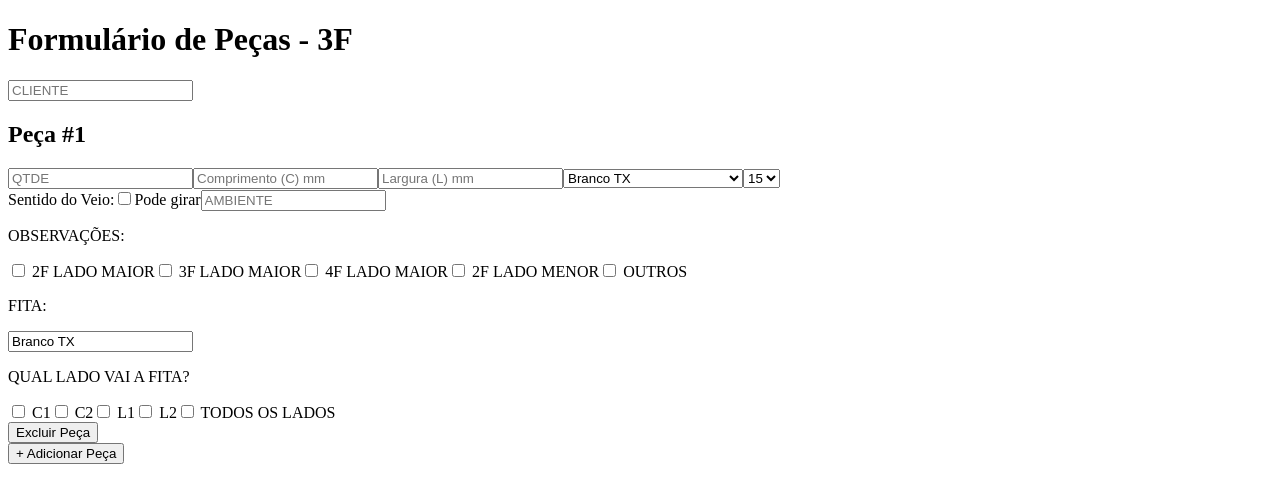
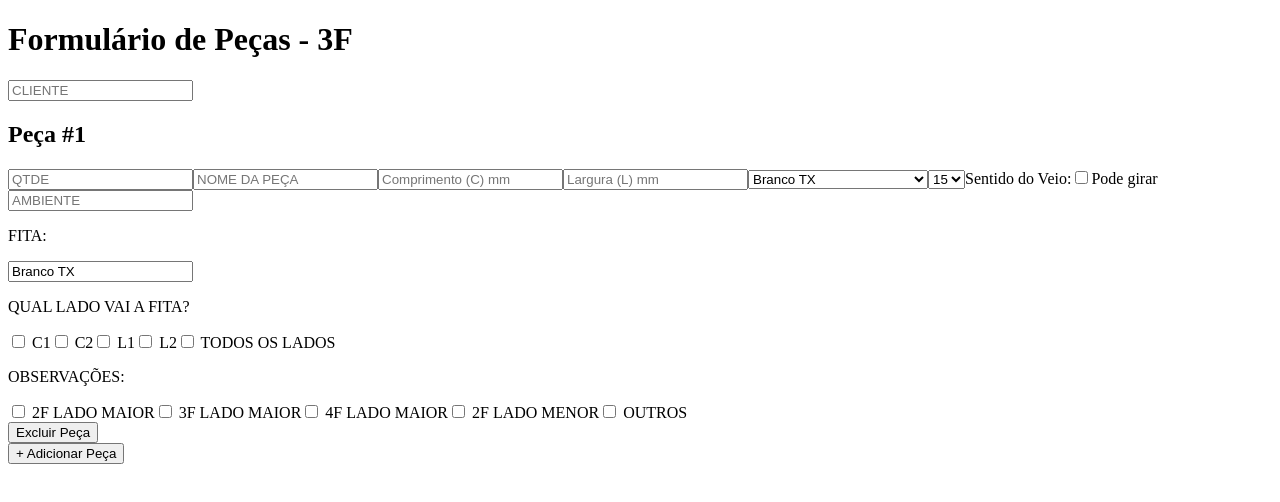
Before and after one commit to felipebroilo/plano3f, a Next.js app: page / in a window 1280 px wide. Shown: the top 502 px of the page. Built offline with nearby package versions, Linux system fonts and the light colour scheme.

Commit message:
Atualização com nome da peça, validações e layout linear

```diff
--- a/pages/index.js
+++ b/pages/index.js
@@ -1,126 +1,223 @@
+// pages/index.js
 
-import { useState } from "react"
+import { useState } from "react";
 
 export default function Home() {
-  const [cliente, setCliente] = useState("")
+  const [cliente, setCliente] = useState("");
   const [pecas, setPecas] = useState([
     {
-      id: 1,
+      numero: 1,
       qtde: "",
+      nome: "",
       comprimento: "",
       largura: "",
       chapa: "Branco TX",
       espessura: "15",
       veio: false,
       ambiente: "",
-      observacoes: [],
-      obsOutros: "",
       fita: "Branco TX",
       fitaOutro: "",
       lados: { c1: false, c2: false, l1: false, l2: false, todos: false },
+      observacoes: [],
+      obsOutros: "",
     },
-  ])
+  ]);
 
-  const opcoesChapas = ["Branco TX", "Preto TX", "Cru", "Mocca Fibraplac", "Italian Noce Eucatex", "Noce Oro Eucatex", "Cinza Italia Lacca Eucatex", "OUTROS"]
-  const espessuras = ["3", "6", "9", "15", "18"]
-  const obsFixas = ["2F LADO MAIOR", "3F LADO MAIOR", "4F LADO MAIOR", "2F LADO MENOR", "OUTROS"]
+  const chapas = [
+    "Branco TX",
+    "Preto TX",
+    "Cru",
+    "Mocca Fibraplac",
+    "Italian Noce Eucatex",
+    "Noce Oro Eucatex",
+    "Cinza Italia Lacca Eucatex",
+    "OUTROS",
+  ];
 
-  const handleChange = (index, campo, valor) => {
-    const novasPecas = [...pecas]
-    novasPecas[index][campo] = valor
+  const espessuras = ["3", "6", "9", "15", "18"];
 
-    // Atualiza fita automaticamente com base na chapa, se não estiver usando opção manual
-    if (campo === "chapa" && valor !== "OUTROS") {
-      novasPecas[index].fita = valor
-      novasPecas[index].fitaOutro = ""
+  const obsFixas = [
+    "2F LADO MAIOR",
+    "3F LADO MAIOR",
+    "4F LADO MAIOR",
+    "2F LADO MENOR",
+    "OUTROS",
+  ];
+
+  const handleChange = (index, field, value) => {
+    const newPecas = [...pecas];
+    newPecas[index][field] = value;
+
+    if (field === "chapa") {
+      newPecas[index].fita = value;
+      newPecas[index].fitaOutro = "";
     }
 
-    // Se mudar a espessura ou chapa, mas fita outro tiver valor, mantém ele
-    if (campo === "chapa" && valor === "OUTROS") {
-      novasPecas[index].fita = ""
-    }
-
-    setPecas(novasPecas)
-  }
+    setPecas(newPecas);
+  };
 
   const toggleTodosLados = (index) => {
-    const novasPecas = [...pecas]
-    const todos = !novasPecas[index].lados.todos
-    novasPecas[index].lados = {
+    const newPecas = [...pecas];
+    const todos = !newPecas[index].lados.todos;
+    newPecas[index].lados = {
       c1: todos,
       c2: todos,
       l1: todos,
       l2: todos,
       todos,
-    }
-    setPecas(novasPecas)
-  }
+    };
+    setPecas(newPecas);
+  };
 
   const addPeca = () => {
-    const ultima = pecas[pecas.length - 1]
+    const last = pecas[pecas.length - 1];
     setPecas([
       ...pecas,
       {
-        ...pecas[0],
-        id: pecas.length + 1,
+        ...last,
+        numero: last.numero + 1,
         qtde: "",
+        nome: "",
         comprimento: "",
         largura: "",
-        veio: false,
         ambiente: "",
+        lados: { c1: false, c2: false, l1: false, l2: false, todos: false },
         observacoes: [],
         obsOutros: "",
-        lados: { c1: false, c2: false, l1: false, l2: false, todos: false },
-        fitaOutro: "",
-        fita: ultima.fita,
-        chapa: ultima.chapa,
-        espessura: ultima.espessura,
       },
-    ])
-  }
+    ]);
+  };
 
   const removePeca = (index) => {
-    const novas = [...pecas]
-    novas.splice(index, 1)
-    setPecas(novas)
-  }
+    const newPecas = [...pecas];
+    newPecas.splice(index, 1);
+    setPecas(newPecas);
+  };
 
   return (
-    <div className="p-6 text-black">
-      <h1 className="text-2xl font-bold mb-4">Formulário de Peças - 3F</h1>
-      <input placeholder="CLIENTE" value={cliente} onChange={e => setCliente(e.target.value)} className="border p-2 mb-4 w-full" />
+    <div className="p-4">
+      <h1 className="text-3xl font-bold mb-4">Formulário de Peças - 3F</h1>
+      <input
+        className="border p-2 mb-4 w-full"
+        placeholder="CLIENTE"
+        value={cliente}
+        onChange={(e) => setCliente(e.target.value)}
+      />
 
       {pecas.map((peca, i) => (
         <div key={i} className="mb-6 border-b pb-4">
-          <h2 className="text-lg font-semibold mb-2">Peça #{peca.id}</h2>
-          <div className="flex flex-wrap gap-2 mb-2">
-            <input placeholder="QTDE" value={peca.qtde} onChange={e => handleChange(i, "qtde", e.target.value)} className="border p-2 w-24" />
-            <input placeholder="Comprimento (C) mm" value={peca.comprimento} onChange={e => handleChange(i, "comprimento", e.target.value)} className="border p-2 w-40" />
-            <input placeholder="Largura (L) mm" value={peca.largura} onChange={e => handleChange(i, "largura", e.target.value)} className="border p-2 w-40" />
-            <select value={peca.chapa} onChange={e => handleChange(i, "chapa", e.target.value)} className="border p-2">
-              {opcoesChapas.map((c, idx) => (
-                <option key={idx} value={c}>{c}</option>
+          <h2 className="text-xl font-semibold">Peça #{peca.numero}</h2>
+
+          <div className="flex flex-wrap gap-2 mt-2">
+            <input
+              type="number"
+              placeholder="QTDE"
+              value={peca.qtde}
+              onChange={(e) => handleChange(i, "qtde", e.target.value)}
+              className="border p-2 w-24"
+            />
+
+            <input
+              placeholder="NOME DA PEÇA"
+              value={peca.nome}
+              onChange={(e) => handleChange(i, "nome", e.target.value)}
+              className="border p-2 flex-1"
+            />
+
+            <input
+              type="number"
+              placeholder="Comprimento (C) mm"
+              value={peca.comprimento}
+              onChange={(e) => {
+                const val = e.target.value;
+                if (parseInt(val) > 2750) alert("Comprimento acima do limite da chapa de MDF");
+                handleChange(i, "comprimento", val);
+              }}
+              className="border p-2 w-48"
+            />
+
+            <input
+              type="number"
+              placeholder="Largura (L) mm"
+              value={peca.largura}
+              onChange={(e) => {
+                const val = e.target.value;
+                if (parseInt(val) > 2750) alert("Largura acima do limite da chapa de MDF");
+                handleChange(i, "largura", val);
+              }}
+              className="border p-2 w-48"
+            />
+
+            <select
+              value={peca.chapa}
+              onChange={(e) => handleChange(i, "chapa", e.target.value)}
+              className="border p-2"
+            >
+              {chapas.map((chapa, idx) => (
+                <option key={idx} value={chapa}>{chapa}</option>
               ))}
             </select>
-            {peca.chapa === "OUTROS" && (
-              <input placeholder="Escreva a Chapa" value={peca.chapaOutro || ""} onChange={e => handleChange(i, "chapaOutro", e.target.value)} className="border p-2 w-40" />
-            )}
-            <select value={peca.espessura} onChange={e => handleChange(i, "espessura", e.target.value)} className="border p-2">
+
+            <select
+              value={peca.espessura}
+              onChange={(e) => handleChange(i, "espessura", e.target.value)}
+              className="border p-2"
+            >
               {espessuras.map((esp, idx) => (
                 <option key={idx} value={esp}>{esp}</option>
               ))}
             </select>
-          </div>
 
-          <label className="block mt-2">
+            <label className="flex items-center ml-2">
               Sentido do Veio:
-            <input type="checkbox" checked={peca.veio} onChange={() => handleChange(i, "veio", !peca.veio)} className="ml-2" />
+              <input
+                type="checkbox"
+                checked={peca.veio}
+                onChange={() => handleChange(i, "veio", !peca.veio)}
+                className="ml-2"
+              />
               {peca.veio ? "Segue comprimento" : "Pode girar"}
             </label>
 
-          <input placeholder="AMBIENTE" value={peca.ambiente} onChange={e => handleChange(i, "ambiente", e.target.value)} className="border p-2 w-full mt-2" />
+            <input
+              placeholder="AMBIENTE"
+              value={peca.ambiente}
+              onChange={(e) => handleChange(i, "ambiente", e.target.value)}
+              className="border p-2 w-full"
+            />
 
-          <div className="mt-2">
+            <div className="w-full">
+              <p>FITA:</p>
+              <input
+                value={peca.fitaOutro || peca.fita}
+                onChange={(e) => handleChange(i, "fitaOutro", e.target.value)}
+                className="border p-2 w-full"
+              />
+
+              <p className="mt-2">QUAL LADO VAI A FITA?</p>
+              {["c1", "c2", "l1", "l2"].map((lado, idx) => (
+                <label key={idx} className="mr-2">
+                  <input
+                    type="checkbox"
+                    checked={peca.lados[lado]}
+                    onChange={() => {
+                      const newPecas = [...pecas];
+                      newPecas[i].lados[lado] = !newPecas[i].lados[lado];
+                      setPecas(newPecas);
+                    }}
+                  /> {lado.toUpperCase()}
+                </label>
+              ))}
+              <label className="ml-4">
+                <input
+                  type="checkbox"
+                  checked={peca.lados.todos}
+                  onChange={() => toggleTodosLados(i)}
+                /> TODOS OS LADOS
+              </label>
+            </div>
+
+            <div className="w-full mt-2">
               <p>OBSERVAÇÕES:</p>
               {obsFixas.map((obs, idx) => (
                 <label key={idx} className="mr-4">
@@ -128,46 +225,41 @@ export default function Home() {
                     type="checkbox"
                     checked={peca.observacoes.includes(obs)}
                     onChange={(e) => {
-                    const checked = e.target.checked
+                      const checked = e.target.checked;
                       const novaLista = checked
                         ? [...peca.observacoes, obs]
-                      : peca.observacoes.filter(o => o !== obs)
-                    handleChange(i, "observacoes", novaLista)
+                        : peca.observacoes.filter(o => o !== obs);
+                      handleChange(i, "observacoes", novaLista);
                     }}
                   /> {obs}
                 </label>
               ))}
               {peca.observacoes.includes("OUTROS") && (
-              <input placeholder="Especifique" value={peca.obsOutros} onChange={e => handleChange(i, "obsOutros", e.target.value)} className="border p-2 w-full mt-1" />
+                <input
+                  placeholder="Especifique"
+                  value={peca.obsOutros}
+                  onChange={(e) => handleChange(i, "obsOutros", e.target.value)}
+                  className="border p-2 w-full mt-1"
+                />
               )}
             </div>
-
-          <div className="mt-2">
-            <p>FITA:</p>
-            <input placeholder="Fita" value={peca.fitaOutro || peca.fita} onChange={e => handleChange(i, "fitaOutro", e.target.value)} className="border p-2 w-full" />
           </div>
 
-          <div className="mt-2">
-            <p>QUAL LADO VAI A FITA?</p>
-            {["c1", "c2", "l1", "l2"].map((lado, idx) => (
-              <label key={idx} className="mr-2">
-                <input type="checkbox" checked={peca.lados[lado]} onChange={() => {
-                  const newPecas = [...pecas]
-                  newPecas[i].lados[lado] = !newPecas[i].lados[lado]
-                  setPecas(newPecas)
-                }} /> {lado.toUpperCase()}
-              </label>
-            ))}
-            <label className="ml-4">
-              <input type="checkbox" checked={peca.lados.todos} onChange={() => toggleTodosLados(i)} /> TODOS OS LADOS
-            </label>
-          </div>
-
-          <button onClick={() => removePeca(i)} className="bg-red-600 text-white px-3 py-1 mt-2 rounded">Excluir Peça</button>
+          <button
+            onClick={() => removePeca(i)}
+            className="bg-red-600 text-white px-4 py-1 mt-2 rounded"
+          >
+            Excluir Peça
+          </button>
         </div>
       ))}
 
-      <button onClick={addPeca} className="bg-blue-600 text-white px-4 py-2 mt-4 rounded">+ Adicionar Peça</button>
+      <button
+        onClick={addPeca}
+        className="bg-blue-600 text-white px-4 py-2 rounded"
+      >
+        + Adicionar Peça
+      </button>
     </div>
-  )
+  );
 }
```
Lines whose indentation alone changed are shown as unchanged.
